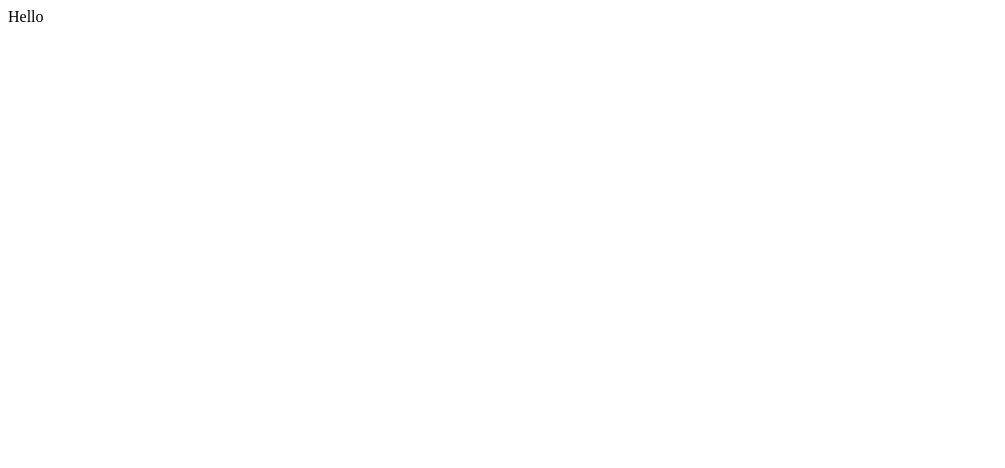
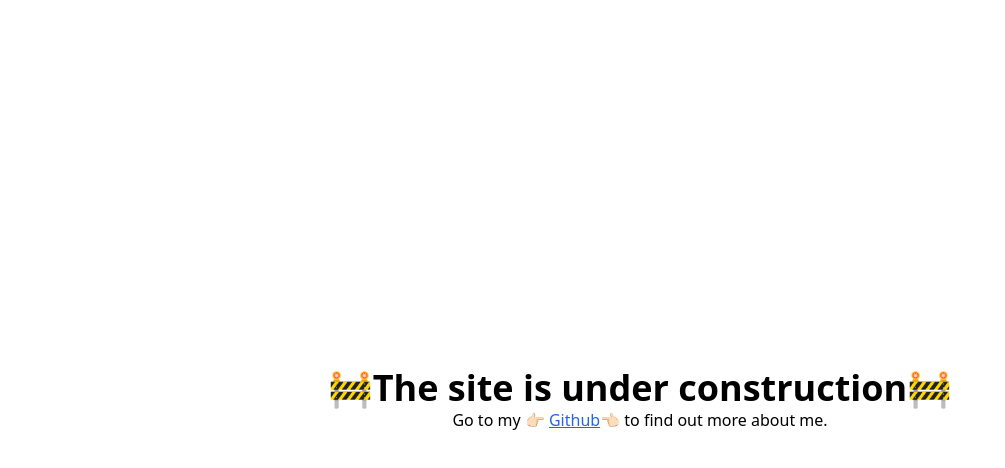
Before and after one commit to lemokami/v1, a Next.js app: page / in a window 1280 px wide. Shown: the top 468 px of the page, without its empty margins (0-1005 px from the left). Built offline with nearby package versions, Linux system fonts and the light colour scheme.

Commit message:
feat: add an under construction message

```diff
--- a/pages/_app.tsx
+++ b/pages/_app.tsx
@@ -1,3 +1,5 @@
+import "../styles/globals.scss";
+
 function MyApp({ Component, pageProps }) {
   return <Component {...pageProps} />;
 }
--- a/pages/index.tsx
+++ b/pages/index.tsx
@@ -1,3 +1,17 @@
 export default function Home() {
-  return <div>Hello</div>;
+  return (
+    <div className="h-screen  flex flex-col justify-center items-center">
+      <h1 className="font-bold text-4xl">🚧The site is under construction🚧</h1>
+      <span className="">
+        Go to my 👉🏻{" "}
+        <a
+          className="text-blue-600 underline hover:text-red-500 transition-colors"
+          href="https://github.com/lemokami"
+        >
+          Github
+        </a>
+        👈🏻 to find out more about me.
+      </span>
+    </div>
+  );
 }
```
